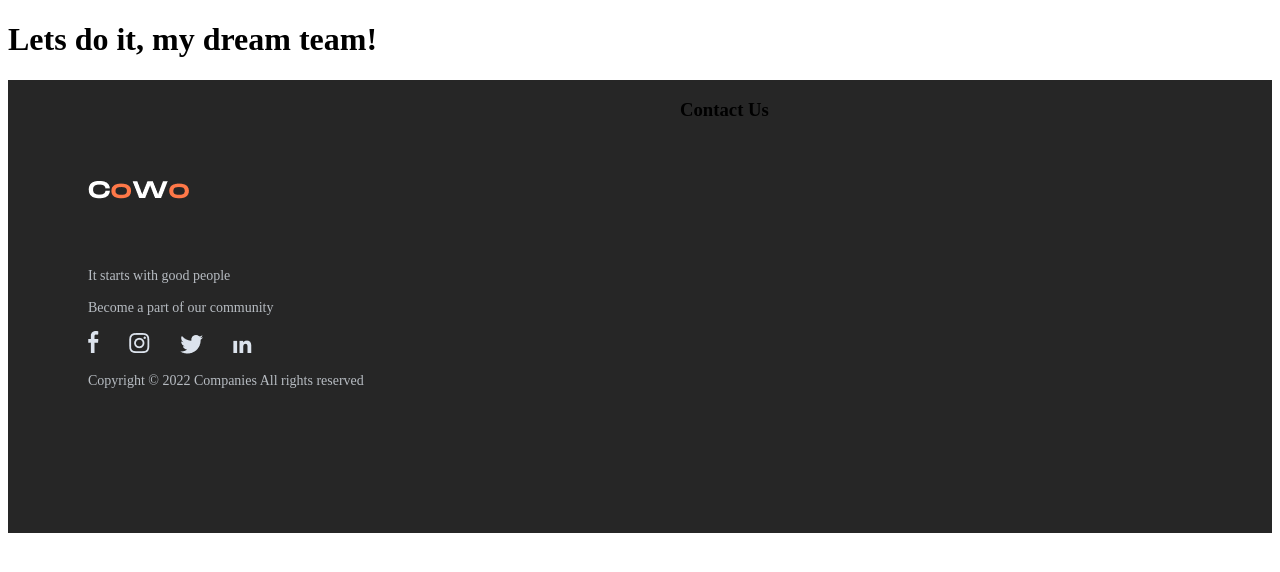
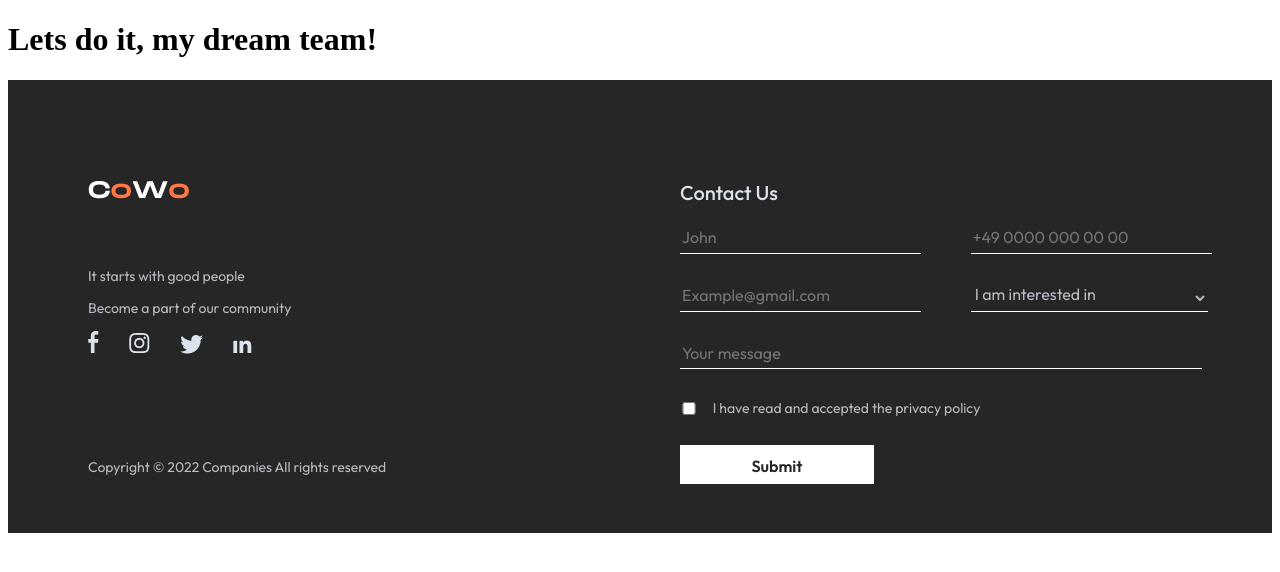
Before and after one commit to Nizami9/coworking, a React (Create React App) app: page / in a window 1280 px wide. Shown: the top 572 px of the page. Built offline with nearby package versions, Linux system fonts and the light colour scheme.

Commit message:
pre-finish the footer part

```diff
--- a/public/index.html
+++ b/public/index.html
@@ -15,6 +15,7 @@
       user's mobile device or desktop. See https://developers.google.com/web/fundamentals/web-app-manifest/
     -->
     <link rel="manifest" href="%PUBLIC_URL%/manifest.json" />
+    <link rel="preconnect" href="https://fonts.googleapis.com"><link rel="preconnect" href="https://fonts.gstatic.com" crossorigin><link href="https://fonts.googleapis.com/css2?family=Outfit:wght@100;200;300;400;500;600;700&display=swap" rel="stylesheet">
     <!--
       Notice the use of %PUBLIC_URL% in the tags above.
       It will be replaced with the URL of the `public` folder during the build.
--- a/src/Components/Footer/Footer.css
+++ b/src/Components/Footer/Footer.css
@@ -5,15 +5,12 @@
     justify-content: space-between;
 }
 
+/* LeftSide of Footer */
+
 .leftContainer {
     width: 50%;
     text-align: left;
     padding-left: 80px;
-}
-
-.rightContainer {
-    width: 50%;
-    text-align: left;
 }
 
 .leftContainer>p {
@@ -33,3 +30,84 @@ a>img:hover {
 .footerLogo {
     margin: 100px 0px 50px;
 }
+
+.copyrightText {
+    margin-top: 100px;
+}
+
+/* LeftSide of Footer */
+
+/* RightSide of Footer */
+
+.rightContainer {
+    width: 50%;
+    text-align: left;
+}
+
+.rightContainer>h3 {
+    font-family: 'Outfit';
+    font-weight: 500;
+    font-size: 20px;
+    line-height: 130%;
+    color: #DCE3ED;
+    margin-top: 100px;
+}
+
+
+/* RightSide of Footer */
+
+.formFooter {
+    display: flex;
+    justify-content: left;
+    flex-wrap: wrap;
+}
+
+input, #selectInterest {
+    margin-bottom: 30px;
+    width: 40%;
+    margin-right: 50px;
+    background-color: transparent;
+    border: none;
+    border-bottom: white solid 1px;
+    font-family: 'Outfit';
+    font-style: normal;
+    font-weight: 400;
+    font-size: 16px;
+    line-height: 130%;
+    color: #B7BCC2;
+    padding-bottom: 5px;
+}
+
+#vehicle2 {
+    width: 3%;
+    margin-left: 0px;
+    margin-right: 15px;
+    background-color: transparent;
+}
+#vehicle21 {
+font-family: 'Outfit';
+font-style: normal;
+font-weight: 400;
+font-size: 14px;
+line-height: 130%;
+color: #B7BCC2;
+width: 70%;
+}
+
+#submitFooter {
+background: #FFFFFF;
+Width: 194.09px;
+Height: 38.55px;
+font-family: 'Outfit';
+font-weight: 600;
+font-size: 16px;
+line-height: 120%;
+text-align: center;
+color: #262626;
+padding: 0px;
+padding-top: 5px;
+}
+
+#yourText {
+    width: 87.5%;
+}
--- a/src/Components/Footer/Footer.js
+++ b/src/Components/Footer/Footer.js
@@ -19,12 +19,25 @@ const Footer = () => {
                 <a href='#'><img src={twitter}/></a>
                 <a href='#'><img src={linkedin}/></a>
             </div>
-            <p>Copyright © 2022 Companies  All rights reserved</p>
+            <p className='copyrightText'>Copyright © 2022 Companies  All rights reserved</p>
         </div>
         <div className='rightContainer'>
             <h3>Contact Us</h3>
-            <form>
-
+            <form className='formFooter'>
+              <input type='text' placeholder='John'/>
+              <input type="tel" id="phone" name="phone" pattern="[0-9]{3}-[0-9]{2}-[0-9]{3}" placeholder='+49 0000 000 00 00'/>
+              <input type="email" id="email" name="email" placeholder='Example@gmail.com' />
+              <select id="selectInterest" name="interestlist">
+                <option value="placeholderOption" disabled selected hidden>I am interested in</option>
+                <option value="booking">Booking</option>
+                <option value="rentSpace">Rent Working Space</option>
+                <option value="сontactWithUs">Contact With Us</option>
+                <option value="complaint">Complaint</option>
+              </select>
+              <input type='text' id='yourText' placeholder='Your message'/>
+              <input type="checkbox" id="vehicle2" name="vehicle2" value="Car" />
+              <label id='vehicle21' for="vehicle21">I have read and accepted the privacy policy</label>
+              <input type="submit" value="Submit" id='submitFooter'/>
             </form>
         </div>
     </div>
```
